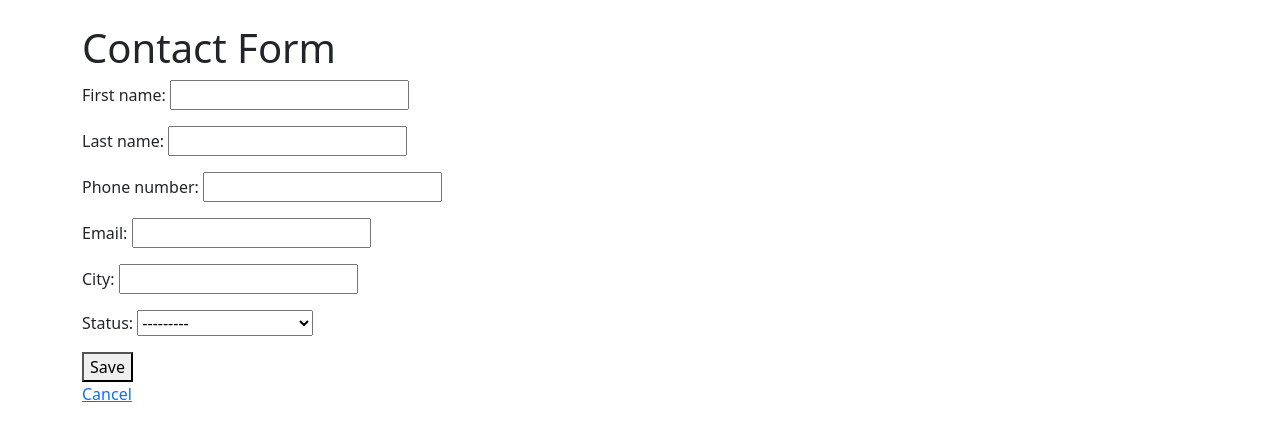
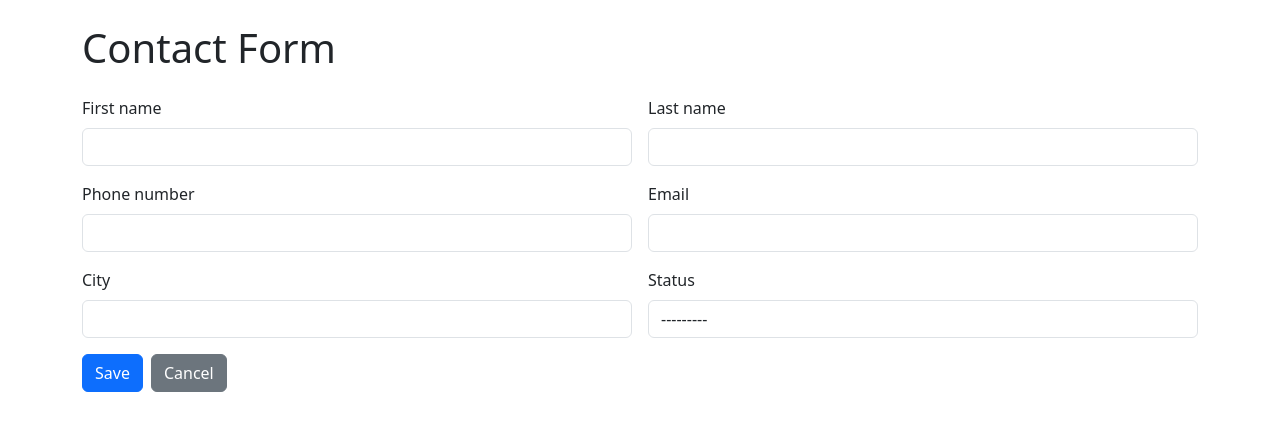
Before and after one commit to JedrzejSobkow/suprabrokers, a Django app: page /contacts/add/ in a window 1280 px wide. Shown: the part 56-497 px from the top of the page. Run offline with Django 4.2, Linux system fonts and the light colour scheme; tables that the repository leaves empty hold one stand-in row (values such as "Sample post").

Commit message:
Add/Update page refactor

```diff
--- a/config/templates/contacts/contact_form.html
+++ b/config/templates/contacts/contact_form.html
@@ -1,11 +1,27 @@
 {% extends "base.html" %}
+{% load form_tags %}
+{% block content %}
+<h1 class="mb-4">{{ view.title|default:"Contact Form" }}</h1>
 
-{% block content %}
-<h1>{{ view.title|default:"Contact Form" }}</h1>
-<form method="post">
-  {% csrf_token %}
-  {{ form.as_p }}
-  <button type="submit">Save</button>
+<form method="post" class="row g-3">
+    {% csrf_token %}
+
+    {% for field in form %}
+        <div class="col-md-6">
+            <label for="{{ field.id_for_label }}" class="form-label">{{ field.label }}</label>
+            {{ field|add_class:"form-control" }}
+            {% if field.help_text %}
+                <div class="form-text">{{ field.help_text }}</div>
+            {% endif %}
+            {% for error in field.errors %}
+                <div class="text-danger small">{{ error }}</div>
+            {% endfor %}
+        </div>
+    {% endfor %}
+
+    <div class="col-12 d-flex gap-2 mt-3">
+        <button type="submit" class="btn btn-primary">Save</button>
+        <a href="{% url 'contact_list' %}" class="btn btn-secondary">Cancel</a>
+    </div>
 </form>
-<a href="{% url 'contact_list' %}">Cancel</a>
 {% endblock %}
--- /dev/null
+++ b/contacts/templatetags/form_tags.py
@@ -0,0 +1,8 @@
+# contacts/templatetags/form_tags.py
+from django import template
+
+register = template.Library()
+
+@register.filter(name='add_class')
+def add_class(field, css):
+    return field.as_widget(attrs={"class": css})
```
Also changed, not shown: contacts/templatetags/__init__.py (added).
